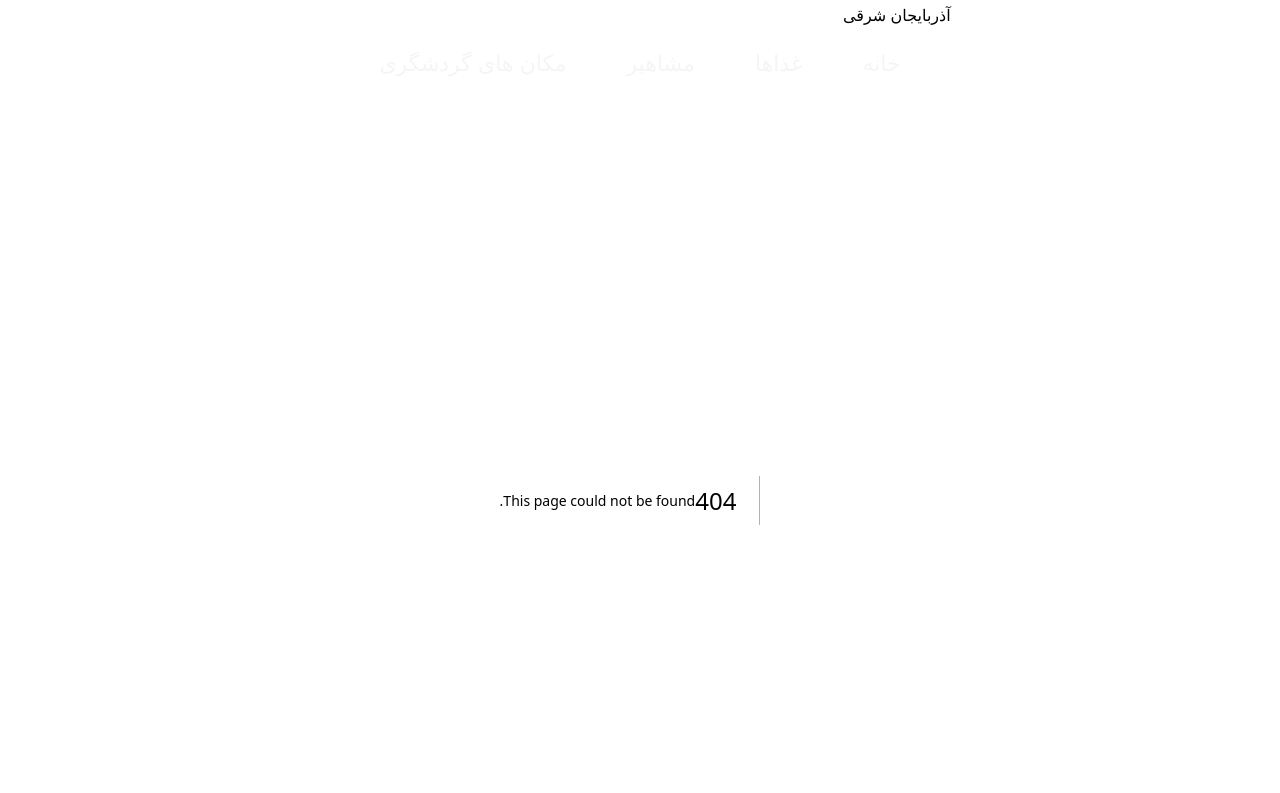
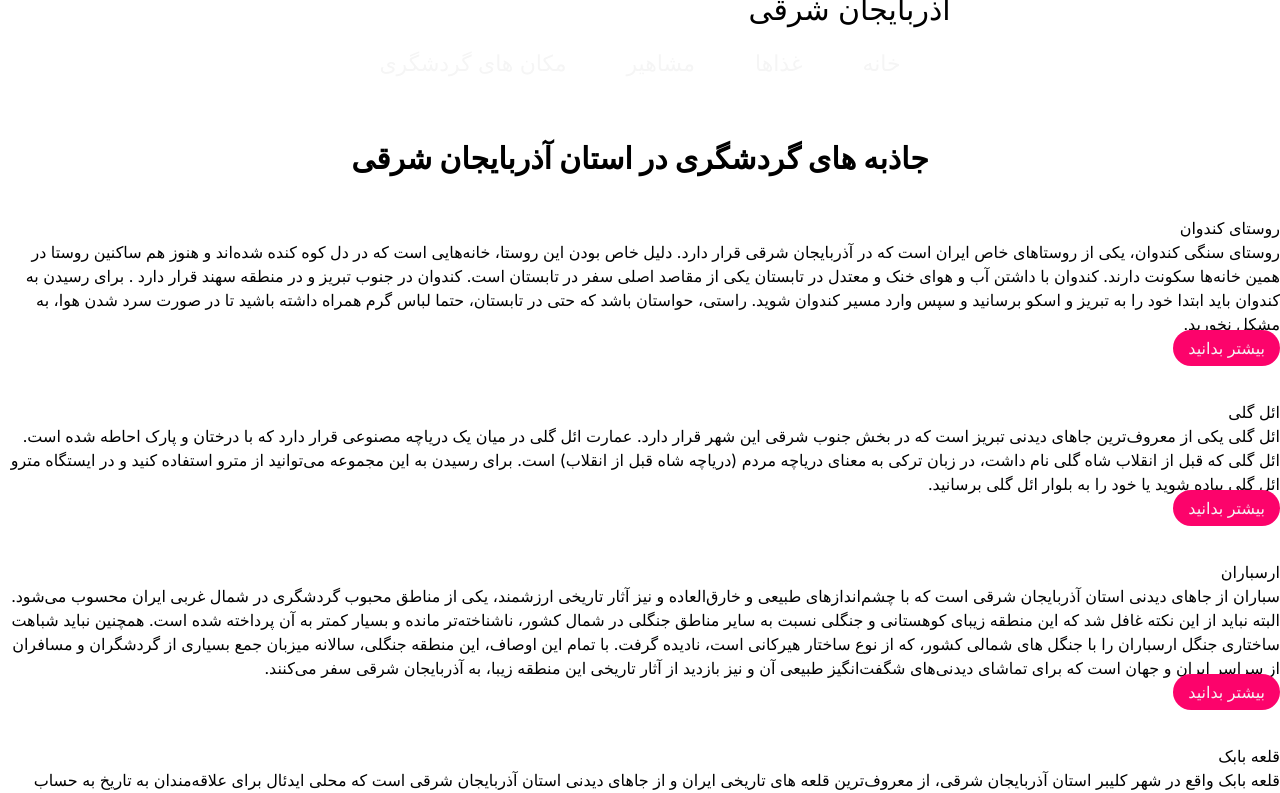
Before and after one commit to amirmahdi-rahmani/Project, a Next.js app: page /places in a window 1280 px wide. Before the commit this address had no page. Shown: the top 793 px of the page. Built offline with nearby package versions, Linux system fonts and the light colour scheme.

Commit message:
Create famous & foods & places pages

```diff
--- /dev/null
+++ b/src/Components/Card.js
@@ -0,0 +1,14 @@
+const Card = ({title,description,btnLink}) => {
+  return (
+    <section className="max-w-7xl mx-auto px-5 my-10">
+        <div className="grid  gap-10 grid-cols-1 lg:grid-cols-2 max-w-2xl mx-auto">
+            <div className="h-72 w-full rounded-md bg-lime-400"></div>
+            <div className="h-72 w-full rounded-md bg-red-400 hidden lg:block"></div>
+        </div>
+        <p className="py-10 text-2xl font-bolder ">{title}</p>
+        <p className="py-10 text-justify ">{description}</p>
+        <a href={btnLink} className="block md:inline-block ctn text-center">بیشتر بدانید</a>
+    </section>
+  )
+}
+export default Card
--- a/src/Components/Header.js
+++ b/src/Components/Header.js
@@ -3,22 +3,21 @@ import menu from "@/data";
 const Header = () => {
   return (
     <header className="block bg-gradient-to-r from-violet-500 to-fuchsia-500">
-       <div className="max-w-7xl h-full mx-auto flex justify-between items-center ">
+      <div className="max-w-7xl h-full mx-auto px-5 flex justify-between items-center ">
+        <h1 className="logo text-3xl text-white ">آذربایجان شرقی</h1>
+        <nav className="navbar hidden md:block">
 
-       <h1 className="logo text-3xl text-white ps-3">آذربایجان شرقی</h1>
-      <nav className="navbar">
-        <ul className="nav-links">
-         { menu.map(item=><li key={item.id}>
-            <a href={item.link}>
-                {item.title}
-                </a>
-          </li>
-          )}
-        </ul>
-      </nav>
-        <img src="/img/menu.png" alt="menu" class="menu-btn" />
-        </div>
-
+          <ul className="nav-links">
+            {menu.map((item) => (
+              <li key={item.id}>
+                <a href={item.link} className="text-base lg:text-lg inline-block">{item.title}</a>
+              </li>
+            ))}
+          </ul>
+        </nav>
+        <div className="w-10 aspect-[1/1] bg-white md:hidden  "></div>
+        <img src="/img/menu.png" alt="menu" className="menu-btn" />
+      </div>
     </header>
   );
 };
--- a/src/Components/Hero.js
+++ b/src/Components/Hero.js
@@ -1,5 +1,5 @@
 import { hero } from "@/data";
-import heroImage from "../images/El-Goli.jpg"
+import heroImage from "../images/El-Goli.jpg";
 
 const Hero = () => {
   return (
@@ -8,7 +8,7 @@ const Hero = () => {
       style={{ backgroundImage: `url(${heroImage.src})` }}
     >
       <h1>{hero.title}</h1>
-      <a href="/#SecFam" class="ctn">
+      <a href="/#SecFam" className="ctn">
         {hero.linkTitle}
       </a>
     </div>
--- /dev/null
+++ b/src/app/famous/page.js
@@ -0,0 +1,18 @@
+import { famous } from "@/data"
+import Card from "@/Components/Card"
+
+const page = () => {
+  return (
+    <div>
+        <h1 className="my-10 text-center text-3xl font-bold">{famous.title}</h1>
+
+        {famous.items.map(item=><Card
+         key={item.id}
+         title={item.name}
+         description={item.description}
+         btnLink={item.link}
+         />)}
+    </div>
+  )
+}
+export default page
--- a/src/app/foods/page.js
+++ b/src/app/foods/page.js
@@ -1,10 +1,35 @@
+import { foods } from "@/data"
+import Card from "@/Components/Card"
+
 const Foods=()=>{
     return(
         <div>
-            <h2>
-                public/image
-            </h2>
+            <h1 className="my-10 text-center text-3xl font-bold">
+                {foods.title}
+            </h1>
+
+            {foods.items.map(item=><Card
+            key={item.id}
+            title={item.name}
+            description={item.description}
+            btnLink={item.link}
+            />
+            )}
+
         </div>
     )
 }
 export default Foods
+
+
+
+
+
+
+// for (let index = 0; index < foods.items.length; index++)
+// {
+//     <h2>{foods.items.map(val=>val.name)}</h2>,
+//     <p>{foods.items.map(val=>val.description)}</p>
+
+
+// }
--- a/src/app/globals.css
+++ b/src/app/globals.css
@@ -57,7 +57,7 @@ h4 {
 
 
 .navbar {
-    display: flex;
+    /* display: flex; */
     /* width: 100%; */
     justify-content: space-between;
     padding: 20px;
--- /dev/null
+++ b/src/app/places/page.js
@@ -0,0 +1,21 @@
+import { places } from "@/data"
+import Card from "@/Components/Card"
+
+const page = () => {
+  return (
+    <div>
+        <h1 className="my-10 text-center text-3xl font-bold">
+            {
+                places.title
+            }
+        </h1>
+        {places.items.map(item=><Card
+        key={item.id}
+        title={item.name}
+        description={item.description}
+        btnLink={item.link}
+        />)}
+    </div>
+  )
+}
+export default page
--- a/tailwind.config.js
+++ b/tailwind.config.js
@@ -1,5 +1,6 @@
 /** @type {import('tailwindcss').Config} */
 module.exports = {
+  important: true,
   content: [
     "./src/pages/**/*.{js,ts,jsx,tsx,mdx}",
     "./src/components/**/*.{js,ts,jsx,tsx,mdx}",
```
